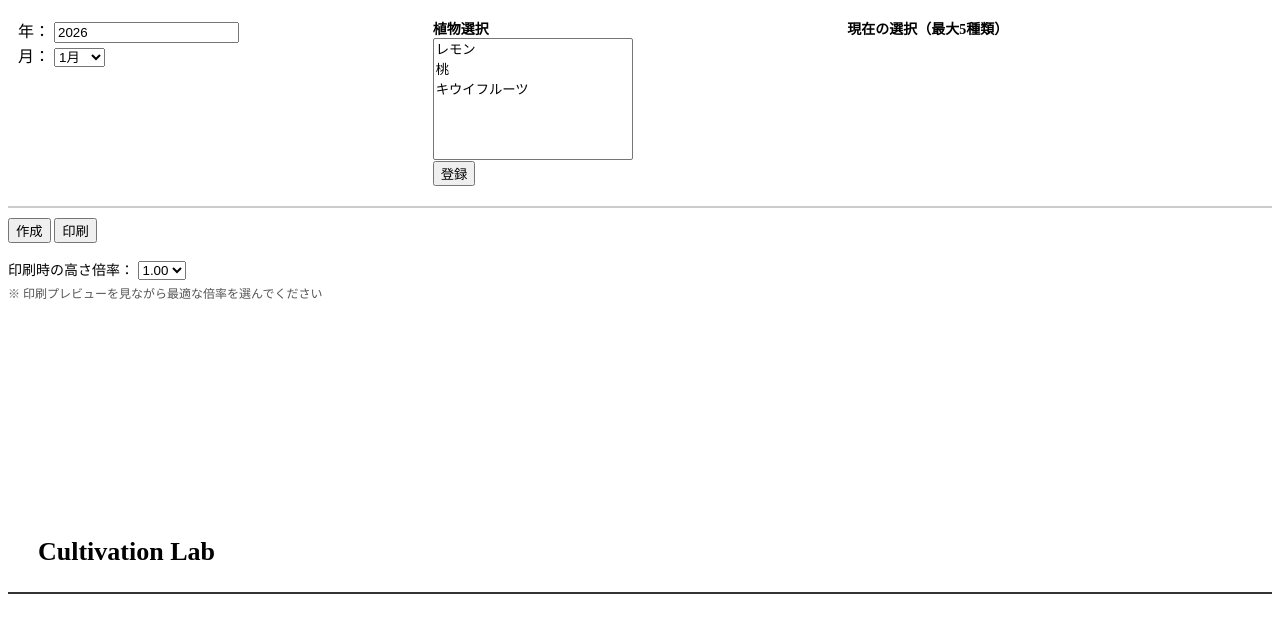
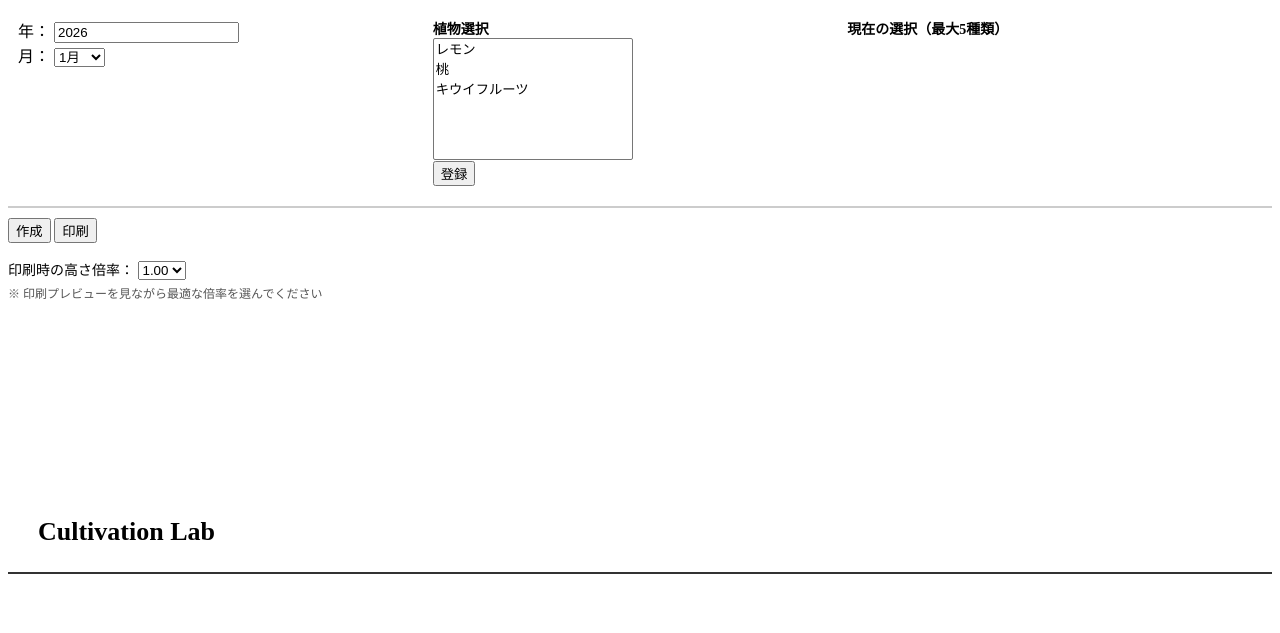
Before and after one commit to shiitake-garden/shiitake-garden.github.io, a Jekyll site: the page contents/calendar/plantcalendar.html, which Jekyll copies as it is, in a window 1280 px wide. Shown: the top 633 px of the page. Built offline with Jekyll 4.4.1, drawn with Linux system fonts in a browser that asks for light colours.

Commit message:
Update plantcalendar.html

```diff
--- a/contents/calendar/plantcalendar.html
+++ b/contents/calendar/plantcalendar.html
@@ -43,7 +43,7 @@
 
 /* --- 情報領域（3分割） --- */
 #info-area {
-  height: 260px;
+  height: 240px;
   display: grid;
   grid-template-columns: 1fr 1fr 1fr;
   border-bottom: 2px solid #333;
@@ -72,7 +72,7 @@
 }
 
 #info-month .month {
-  font-size: 110px;
+  font-size: 96px;
   font-weight: bold;
   line-height: 1;
 }
```
